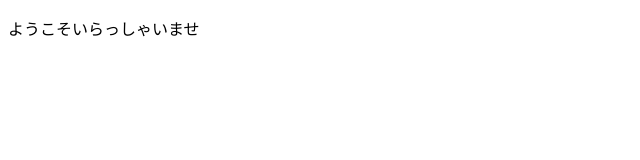
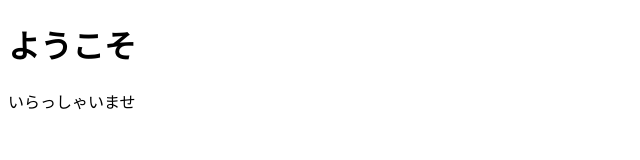
Before and after one commit to bobusuke/bobusuke.github.io, a plain HTML site: page index.html in a window 1280 px wide. Shown: the whole page, without its empty margins (0-640 px from the left). Drawn offline with Linux system fonts and the light colour scheme.

Commit message:
編集しました

```diff
--- a/index.html
+++ b/index.html
@@ -7,7 +7,8 @@
 </head>
 
 <body>
-    <p>ようこそいらっしゃいませ</p>
+    <h1>ようこそ</h1>
+    <p>いらっしゃいませ</p>
 </body>
 
 </html>
```
